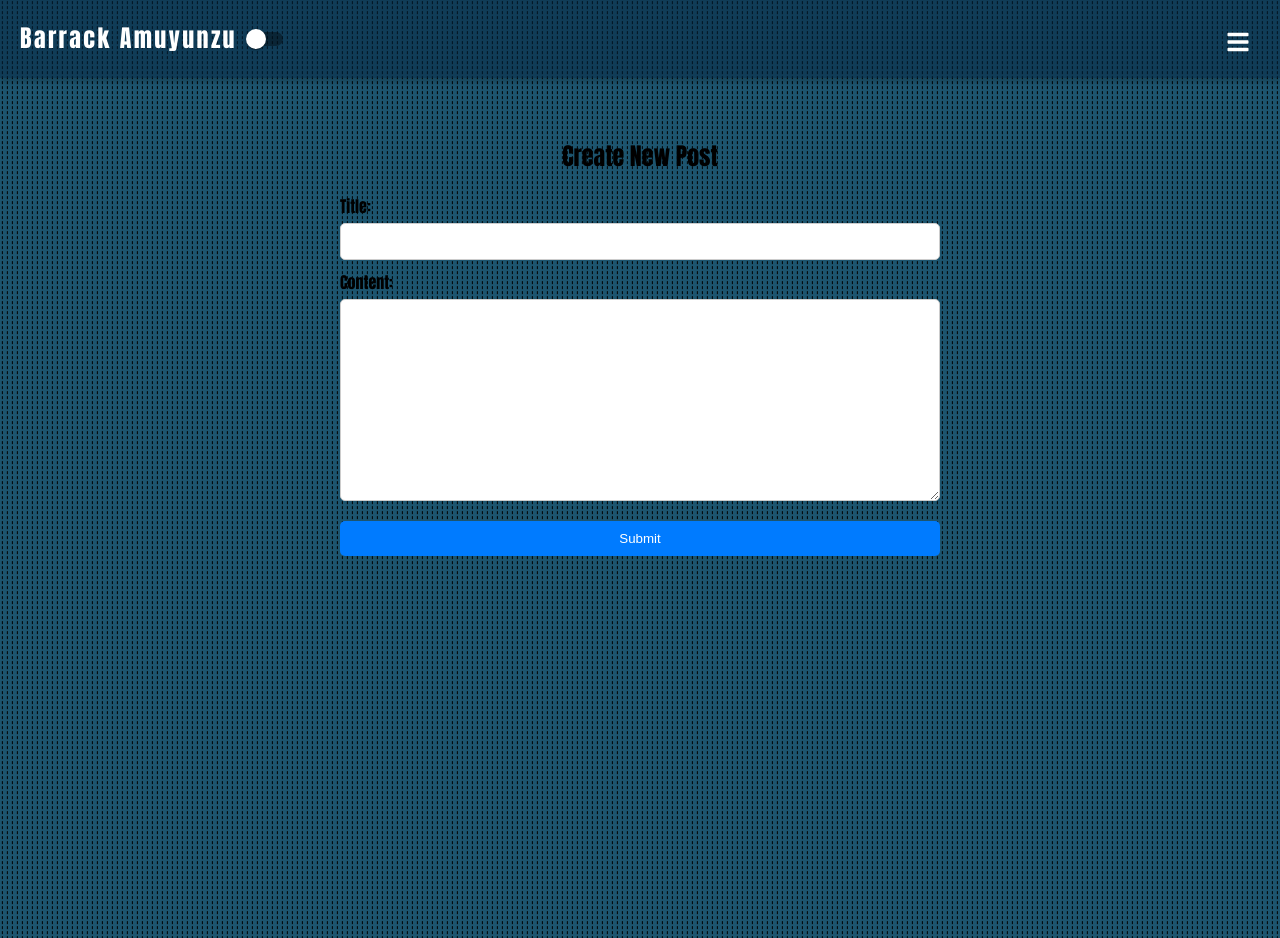
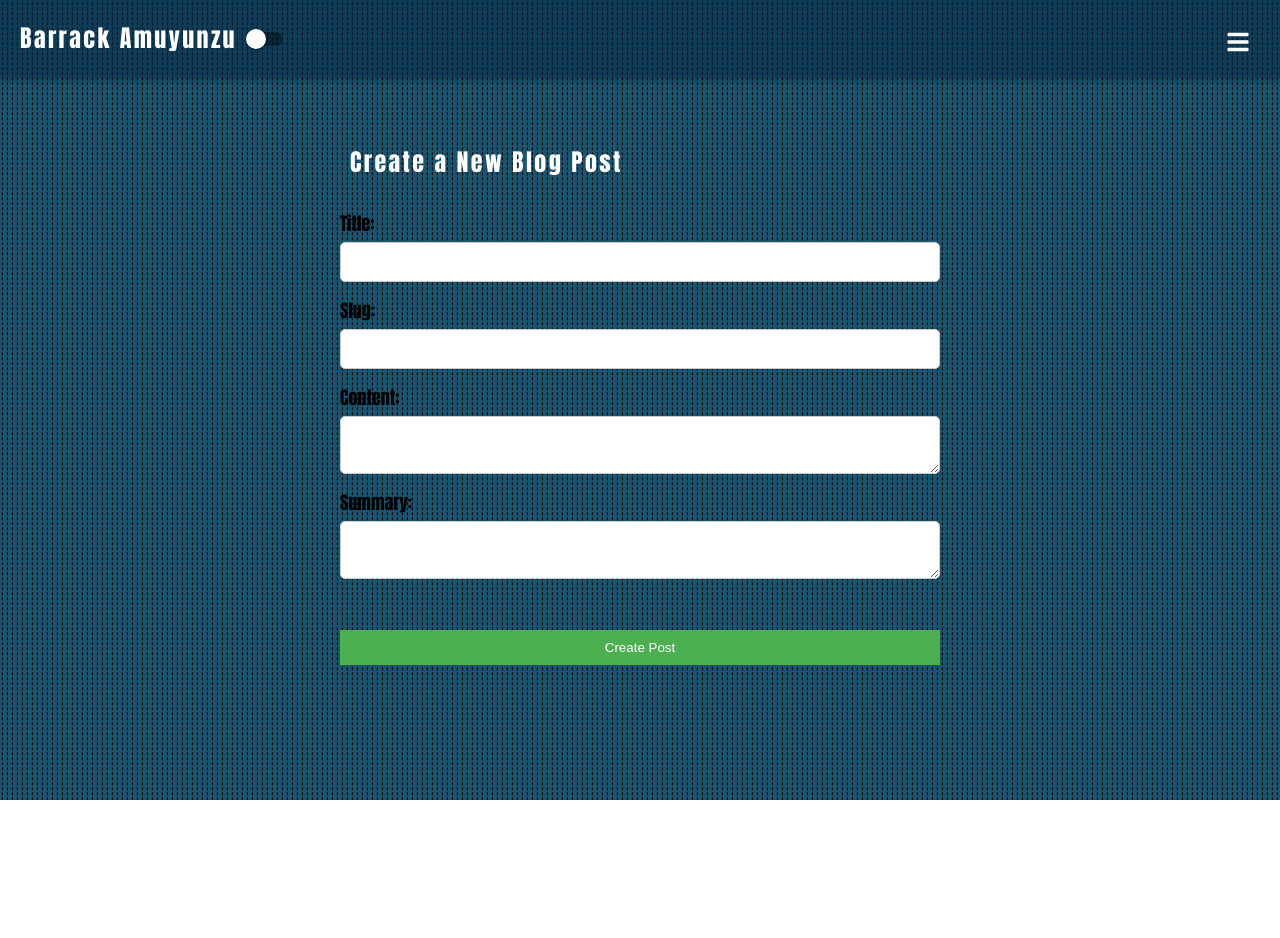
Before and after one commit to amuybar/My_portfolio, a React (Create React App) app: page /create-post in a window 1280 px wide. After the commit the page ends 800 px from the top, so only its background shows below. Built offline with nearby package versions, Linux system fonts and the light colour scheme.

Commit message:
Added appwrite to my auth

```diff
--- a/src/components/CreatePost.js
+++ b/src/components/CreatePost.js
@@ -1,63 +1,79 @@
 import React, { useState } from 'react';
-import { supabase } from '../api/supabase';
-import '../styles/CreatePost.css'; // Import CSS file
 
-function CreatePost() {
+import '../styles/CreatePost.css';
+import { createBlog } from '../lib/config';
+
+function CreateBlog() {
   const [title, setTitle] = useState('');
+  const [slag, setSlag] = useState('');
   const [content, setContent] = useState('');
+  const [summary, setSummary] = useState('');
+  const [message, setMessage] = useState('');
 
-  // Function to handle form submission
-  const handleSubmit = async (e) => {
-    e.preventDefault();
+  const handleSubmit = async (event) => {
+    event.preventDefault();
+
+    setMessage(''); // Clear previous messages
 
     try {
-      // Insert new blog post into Supabase
-      const {  error } = await supabase
-        .from('posts')
-        .insert([{ title, content }]);
-      if (error) {
-        throw error;
-      }
-
-      // Reset form fields after successful submission
+      const formData = { title, slag, content, summary };
+      await createBlog(formData);
+      setMessage('Blog post created successfully!');
       setTitle('');
+      setSlag('');
       setContent('');
-
-      // Optionally, you can redirect the user to another page after successful submission
-      // Example: history.push('/blog');
+      setSummary('');
     } catch (error) {
-      console.error('Error creating post:', error.message);
+      console.error(error);
+      setMessage(`Error creating blog post: ${error.message}`);
     }
   };
 
+
+
   return (
-    <div className="create-post-container">
-      <h2>Create New Post</h2>
-      <form className="create-post-form" onSubmit={handleSubmit}>
-        <div className='arrange'>
+    <div className="create-blog-container">
+      <h1>Create a New Blog Post</h1>
+      <form onSubmit={handleSubmit}>
         <label htmlFor="title">Title:</label>
         <input
+          type="text"
           id="title"
-            type="text"
           value={title}
           onChange={(e) => setTitle(e.target.value)}
           required
         />
-        </div>
-        <div className='arrange'>
+
+        <label htmlFor="slug">Slug:</label>
+        <input
+          type="text"
+          id="slug"
+          value={slag}
+          onChange={(e) => setSlag(e.target.value)}
+          required
+        />
+
         <label htmlFor="content">Content:</label>
         <textarea
           id="content"
-            rows='12'
           value={content}
           onChange={(e) => setContent(e.target.value)}
           required
         />
-        </div>
-        <button type="submit">Submit</button>
+
+        <label htmlFor="summary">Summary:</label>
+        <textarea
+          id="summary"
+          value={summary}
+          onChange={(e) => setSummary(e.target.value)}
+          required
+        />
+        <p className="error-message">{message}</p>
+
+        <button type="submit">Create Post</button>
       </form>
     </div>
   );
 }
 
-export default CreatePost;
+export default CreateBlog;
--- a/src/components/Portfolio.js
+++ b/src/components/Portfolio.js
@@ -6,19 +6,25 @@ function Portfolio() {
   const projects = [
     {
       id: 1,
+      title: 'Real Estate Listing',
+      imageUrl: '/images/Screenshot from 2024-04-17 05-44-31.png',
+      projectUrl: 'https://realeastatelisting.netlify.app/'
+    },
+    {
+      id: 2,
       title: 'Todo App',
       imageUrl: '/images/todo.png',
-      projectUrl: '/images/public/images/Screenshot from 2024-04-10 13-47-11.png'
+      projectUrl: 'https://plptodo.netlify.app/'
     },
 
     {
-      id: 2,
+      id: 3,
       title: 'Computer Accessories Website',
       imageUrl: '/images/Screenshot from 2024-02-28 10-44-45.png',
       projectUrl: 'https://computeraccessories.netlify.app'
     },
     {
-      id: 3,
+      id: 4,
       title: 'Burned Meat Website',
       imageUrl: '/images/brd.png',
       projectUrl: 'https://roastymeat.netlify.app/'
--- a/src/lib/appwrite.js
+++ b/src/lib/appwrite.js
@@ -1,10 +1,19 @@
-import { Client, Account} from 'appwrite';
+import { Client, Account, Databases, ID } from 'appwrite';
 
+// Initialize the Appwrite client
 export const client = new Client();
 
 client
     .setEndpoint('https://cloud.appwrite.io/v1')
     .setProject('661e9740b8f0355c9cc5');
 
+// Initialize the Account service
 export const account = new Account(client);
-export { ID } from 'appwrite';
+
+// Initialize the Database service
+export const database = new Databases(client);
+
+// Define your database and collection IDs
+export {ID};
+export const DATABASE_ID = '661e9fdf7f24f70c7db5';
+export const COLLECTION_ID = '661e9ff5051d84d1dad7';
--- /dev/null
+++ b/src/lib/config.js
@@ -0,0 +1,61 @@
+import {  Databases, ID } from "appwrite";
+import { client, COLLECTION_ID , DATABASE_ID } from "./appwrite";
+
+const database = new Databases(client);
+
+
+const createBlog = async (formData) => {
+  try {
+    const now = new Date(); // Get current timestamp
+    const data = { ...formData, created_at: now.toISOString() };
+    return database.createDocument(
+      DATABASE_ID,
+      COLLECTION_ID ,
+      ID.unique(),
+      data
+    );
+  } catch (e) {
+    console.error(e.message);
+  }
+};
+
+const getBlogs = async () => {
+  try {
+    return database.listDocuments(DATABASE_ID, COLLECTION_ID );
+  } catch (e) {
+    console.error(e.message);
+  }
+};
+
+const updateBlog = async ({ documentID, title,
+  slag,
+  content,
+  summary,}) => {
+  try {
+    return database.updateDocument(DATABASE_ID, COLLECTION_ID , documentID, {
+      title,
+      slag,
+      content,
+      summary,
+
+    });
+  } catch (e) {
+    console.error(e.message);
+  }
+};
+
+const deleteBlog = async (documentID) => {
+  try {
+    return database.deleteDocument(DATABASE_ID, COLLECTION_ID , documentID);
+  } catch (e) {
+    console.error(e.message);
+  }
+};
+
+export {
+
+  createBlog,
+  getBlogs,
+  updateBlog,
+  deleteBlog,
+};
--- a/src/pages/Blog.js
+++ b/src/pages/Blog.js
@@ -1,46 +1,49 @@
 import React, { useState, useEffect } from 'react';
-import { supabase } from '../api/supabase'; // Import Supabase client
-import { Link } from 'react-router-dom'; // Import Link for navigation
+
 import '../styles/Blog.css';
+import { getBlogs } from '../lib/config';
 
 function BlogPage() {
-  const [posts, setPosts] = useState([]);
+  const [blogs, setBlogs] = useState([]);
+  const [isLoading, setIsLoading] = useState(true); // Initial loading state
 
   useEffect(() => {
-    // Fetch blog posts from Supabase
-    async function fetchPosts() {
+    const fetchBlogs = async () => {
       try {
-        const { data, error } = await supabase
-          .from('posts')
-          .select('*');
-        if (error) {
-          throw error;
-        }
-        setPosts(data);
-      } catch (error) {
-        console.error('Error fetching posts:', error.message);
+        const fetchedBlogs = await getBlogs();
+        setBlogs(fetchedBlogs);
+      } catch (e) {
+        console.error(e.message);
+      } finally {
+        setIsLoading(false); // Set loading state to false after fetching (success or error)
       }
-    }
+    };
 
-    fetchPosts();
+    fetchBlogs(); // Call the function on component mount
   }, []);
 
   return (
     <div className="blog-container">
       <header>
         <h1>My Blog</h1>
-        <Link to="/create-post" className="create-post-btn">Create New Post</Link>
+        <a href="/create-post" className="create-post-btn">Create New Post</a>
       </header>
-      <div className="blog-list">
-        {posts.map(post => (
-          <Link to={`/post/${post.id}`} key={post.id} className="blog-card-link">
-            <div className="blog-card">
-              <img src={post.image} alt={post.title} />
-              <h2>{post.title}</h2>
-              <p>{post.summary}</p>
-            </div>
-          </Link>
-        ))}
+      <div className="blog-container">
+        <h1>Blog Posts</h1>
+        {isLoading ? ( // Display loading indicator while fetching
+          <p>Loading posts...</p>
+        ) : (
+          blogs.length > 0 ? (
+            blogs.map((post) => (
+              <div key={post.$id} className="post">
+                <h2><a href={`/post/${post.slug}`}>{post.title}</a></h2> {/* Link to post detail page */}
+                <p>{post.summary}</p>
+              </div>
+            ))
+          ) : (
+            <p>No blog posts found!</p>
+          )
+        )}
       </div>
     </div>
   );
--- a/src/pages/Login.js
+++ b/src/pages/Login.js
@@ -1,16 +1,22 @@
 import React, { useState } from 'react';
 import { account } from '../lib/appwrite';
+import { useNavigate } from 'react-router-dom';
 import '../styles/Login.css'
 
 const Login = () => {
+  const [loggedInUser, setLoggedInUser] = useState(null);
   const [email, setEmail] = useState('');
   const [password, setPassword] = useState('');
   const [error, setError] = useState(null);
+ const navigate=useNavigate();
+
+
 
   async function login(email, password) {
     try {
       await account.createEmailSession(email, password);
-      // Handle successful login (e.g., redirect to dashboard)
+      setLoggedInUser(await account.get());
+      navigate('/');
     } catch (err) {
       setError(err.message);
     }
@@ -18,6 +24,9 @@ const Login = () => {
 
   return (
     <div className="login-container">
+          <p>
+        {loggedInUser ? `Logged in as ${loggedInUser.name}` : 'Not logged in'}
+      </p>
       <h2>Login</h2>
       {error && <p className="error-message">{error}</p>}
       <form onSubmit={(e) => e.preventDefault()}>
--- a/src/styles/CreatePost.css
+++ b/src/styles/CreatePost.css
@@ -1,46 +1,43 @@
-
-
-
-.create-post-container {
+.create-blog-container {
   max-width: 600px;
-    margin: auto;
+  margin: 0 auto;
   padding: 20px;
-    border: none;
-    height: 100vh;
-    border-radius: 5px;
-    background-color: transparent;
 }
 
- .arrange{
-    display: flex;
-    flex-direction: column;
+.create-blog-container h1 {
+  font-size: 24px;
+  margin-bottom: 20px;
 }
-  .create-post-form {
+
+.create-blog-container form {
   display: flex;
   flex-direction: column;
 }
 
-  .create-post-form label {
+.create-blog-container label {
+  font-size: 18px;
   margin-bottom: 5px;
 }
 
-  .create-post-form input[type="text"],
-  .create-post-form textarea {
+.create-blog-container input,
+.create-blog-container textarea {
   padding: 10px;
-    margin-bottom: 10px;
+  margin-bottom: 15px;
+  font-size: 16px;
   border: 1px solid #ccc;
   border-radius: 5px;
 }
 
-  .create-post-form button[type="submit"] {
-    padding: 10px 20px;
+.create-blog-container input[type="submit"] {
   background-color: #007bff;
-    color: #fff;
+  color: white;
   border: none;
   border-radius: 5px;
+  padding: 10px 20px;
+  font-size: 18px;
   cursor: pointer;
 }
 
-  .create-post-form button[type="submit"]:hover {
+.create-blog-container input[type="submit"]:hover {
   background-color: #0056b3;
 }
--- a/src/styles/Portfolio.css
+++ b/src/styles/Portfolio.css
@@ -12,7 +12,7 @@
 
   .project-card {
     --b:20px;
-    --a:290deg;
+    --a:20deg;
     --p:25px;
 
     --g:#0000 var(--a),#000 0;
@@ -42,7 +42,7 @@
     margin: 10px;
     width: 200px;
     height: 200px;
-    object-fit: cover;
+    object-fit: fill;
   }
 
   .project-card h3 {
```
Also changed, not shown: src/pages/Register.js (+8 -1 lines), public/images/Screenshot from 2024-04-17 05-44-31.png (added), 1 other file (tests, documents, lock files or other folders). Lines whose indentation alone changed are shown as unchanged.
